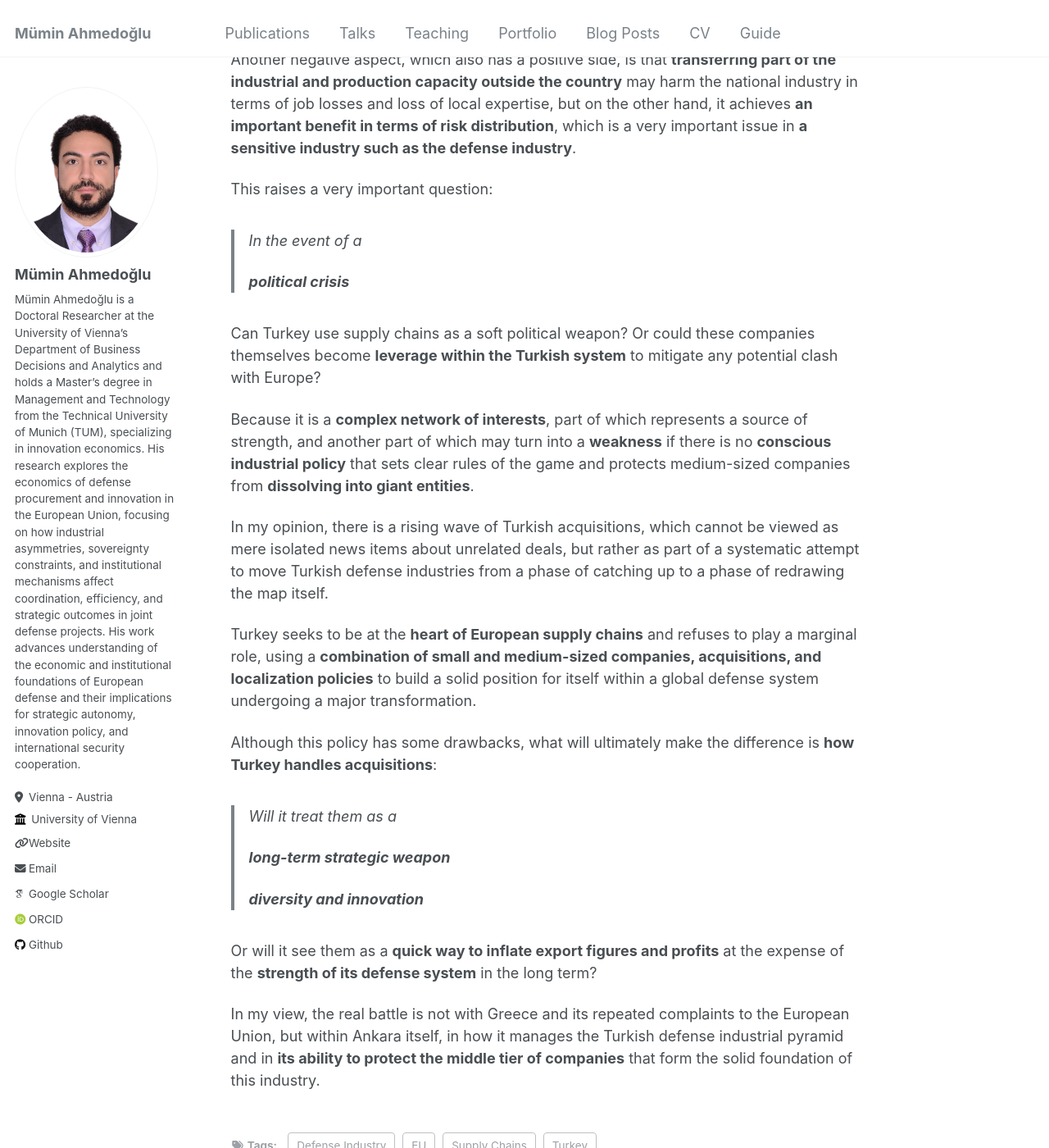
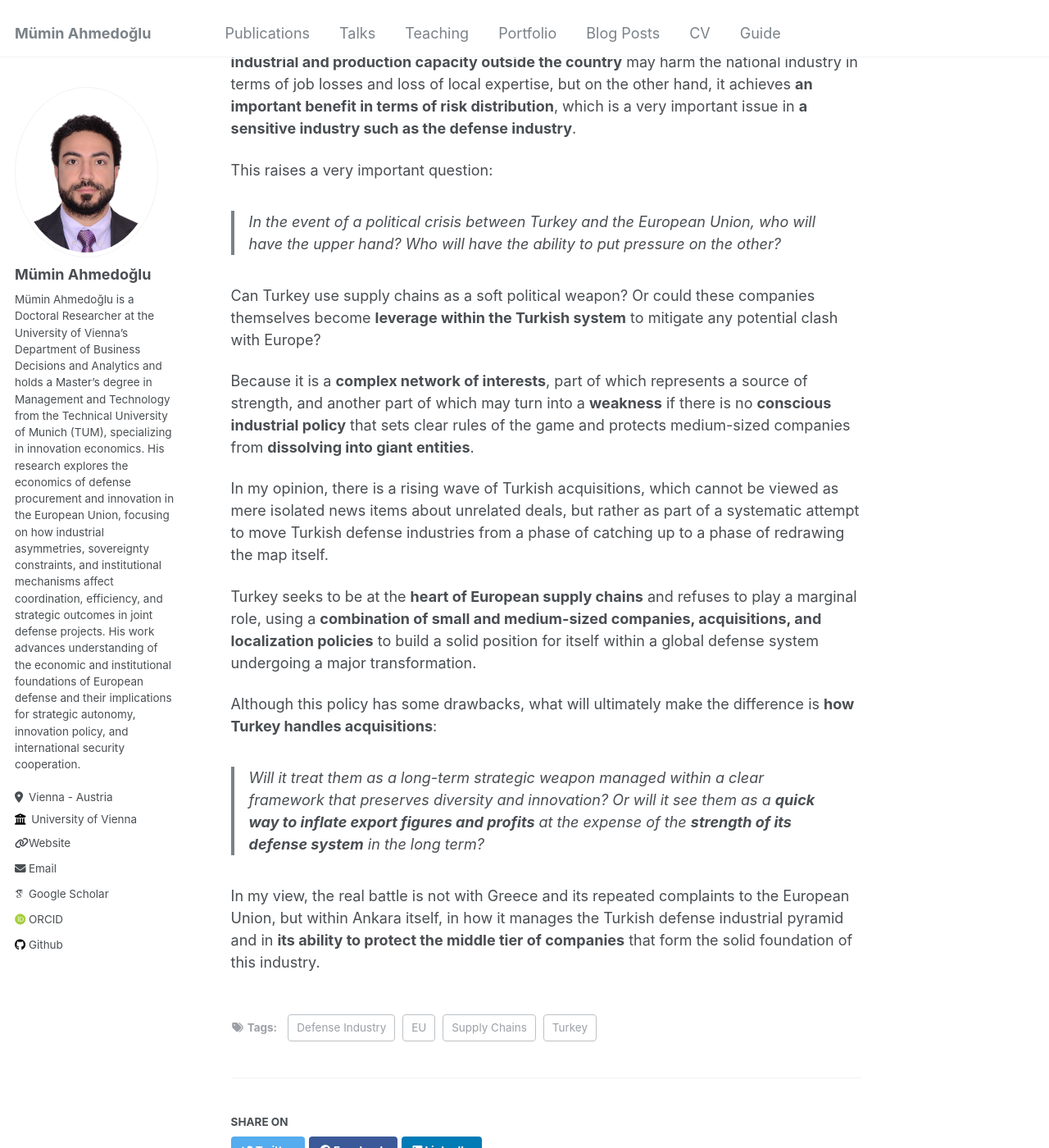
Before and after one commit to ahmedoglu/ahmedoglu.github.io, a Jekyll site: the page built from _posts/2012-08-14-blog-post-33.md, in a window 1280 px wide and 1400 px high, scrolled down 4537 px. Shown: the whole window at 82% size. Built offline with Jekyll 4.4.1, drawn with Linux system fonts in a browser that asks for light colours; some web fonts are replaced; some of the changed text lies outside the part shown.

Commit message:
Update 2012-08-14-blog-post-33.md

```diff
--- a/_posts/2012-08-14-blog-post-33.md
+++ b/_posts/2012-08-14-blog-post-33.md
@@ -52,11 +52,7 @@ These acquisitions are not limited to foreign companies, but also include deals
 
 Finally, in 2024, the **Nurol Holding** acquired the British company BAE Systems’ stake in the Turkish company **FNSS**, a leader in the development and production of armored vehicles. This was not a small or medium-sized acquisition, but rather an important strategic acquisition for **Nurol**, as it enabled it to dominate the market and become the sole owner of **FNSS**, allowing it to develop the localization of intellectual property for a Turkish product that is among the most important in the defense industry.
 
-> What we often overlook in this wave of acquisitions is that
->
->
-> **Turkey is trying to transform itself from a mere supplier of components to the “architect” responsible for the entire chain.**
->
+> What we often overlook in this wave of acquisitions is that Turkey is trying to transform itself from a mere supplier of components to the “architect” responsible for the entire chain.
 
 In other words, the goal is no longer limited to manufacturing and selling a part, but rather to designing the production network itself, determining who enters and exits the market, and who survives and who disappears. When a Turkish company buys an ammunition factory in Italy, a ballistic ceramics production facility in Germany, or a company that manufactures detonators in South Africa, it not only opens up a new market, but also creates a **situation of mutual dependence**.
 
@@ -78,11 +74,7 @@ Another negative aspect, which also has a positive side, is that **transferring
 
 This raises a very important question:
 
-> In the event of a
->
->
-> **political crisis**
->
+> In the event of a political crisis between Turkey and the European Union, who will have the upper hand? Who will have the ability to put pressure on the other?
 
 Can Turkey use supply chains as a soft political weapon? Or could these companies themselves become **leverage within the Turkish system** to mitigate any potential clash with Europe?
 
@@ -94,14 +86,6 @@ Turkey seeks to be at the **heart of European supply chains** and refuses to pla
 
 Although this policy has some drawbacks, what will ultimately make the difference is **how Turkey handles acquisitions**:
 
-> Will it treat them as a
->
->
-> **long-term strategic weapon**
->
-> **diversity and innovation**
->
-
-Or will it see them as a **quick way to inflate export figures and profits** at the expense of the **strength of its defense system** in the long term?
+> Will it treat them as a long-term strategic weapon managed within a clear framework that preserves diversity and innovation? Or will it see them as a **quick way to inflate export figures and profits** at the expense of the **strength of its defense system** in the long term?
 
 In my view, the real battle is not with Greece and its repeated complaints to the European Union, but within Ankara itself, in how it manages the Turkish defense industrial pyramid and in **its ability to protect the middle tier of companies** that form the solid foundation of this industry.
```
